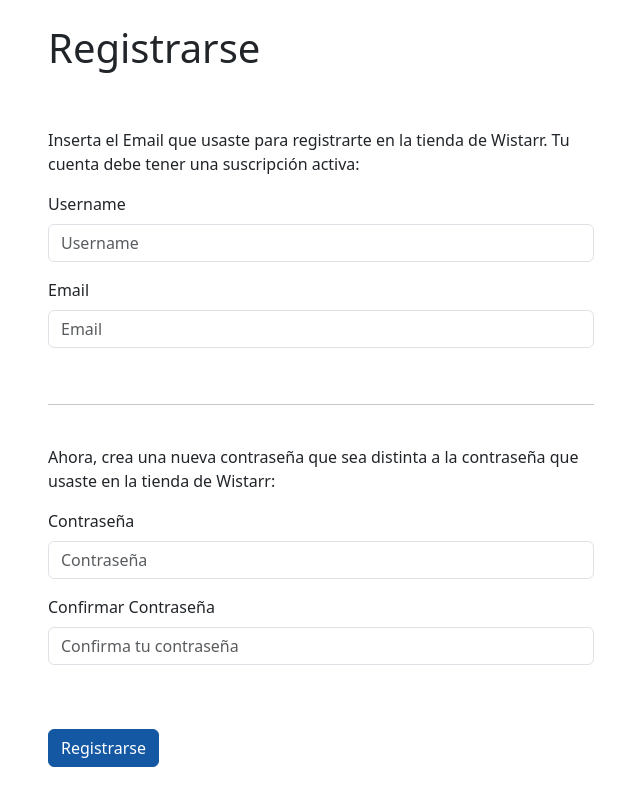
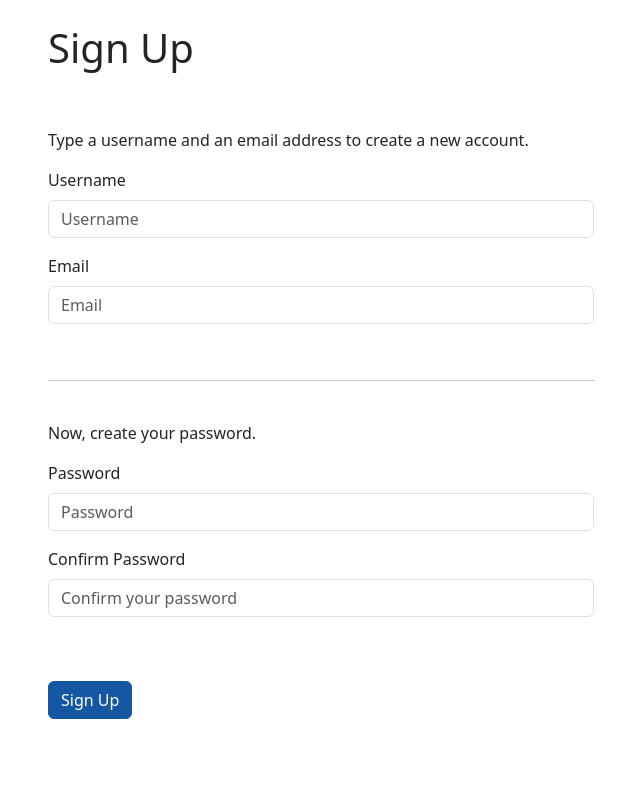
Before and after one commit to eduardoluis11/police-academy-exams-english, a Django app: template policeAcademyExams/templates/autenticacion/registrarse.html in a window 1280 px wide. Shown: the part 58-849 px from the top of the page, without its empty margins (319-959 px from the left). After the commit the page ends 777 px from the top, so only its background shows below. Run offline with Django 5.2, Linux system fonts and the light colour scheme; the template is opened without the code that fills it: values that come from a table or form of the project are taken from there, others are empty; some libraries are stand-ins or nearby versions.

Commit message:
Translated Sign Up Form
I translated the text from the Sign Up Template.

```diff
--- a/autenticacion/forms.py
+++ b/autenticacion/forms.py
@@ -63,24 +63,24 @@ class EmailParaRegistrarseFormulario(forms.Form):
 
 """ Formulario on el Campo de la Contraseña para Registrarse.
 
-Este formulario solo tendrá el campo de la Contraseñay y el campo para Confirmar la Contraseña.
+Este formulario solo tendrá el campo de la Contraseña y el campo para Confirmar la Contraseña.
 """
 
 
 class ContraseñaParaRegistrarseFormulario(forms.Form):
     password = forms.CharField(
-        label='Contraseña',
+        label='Password',
         max_length=128,
         widget=forms.PasswordInput(attrs={
-            'placeholder': 'Contraseña',
+            'placeholder': 'Password',
             'class': 'form-control',  # Bootstrap class for input styling
         })
     )
     confirmar_password = forms.CharField(
-        label='Confirmar Contraseña',
+        label='Confirm Password',
         max_length=128,
         widget=forms.PasswordInput(attrs={
-            'placeholder': 'Confirma tu contraseña',
+            'placeholder': 'Confirm your password',
             'class': 'form-control',  # Bootstrap class for input styling
         })
     )
@@ -94,7 +94,7 @@ class ContraseñaParaRegistrarseFormulario(forms.Form):
         confirmar_password = cleaned_data.get('confirmar_password')
 
         if password and confirmar_password and password != confirmar_password:
-            raise forms.ValidationError("Las contraseñas no coinciden. Por favor, inténtalo de nuevo.")
+            raise forms.ValidationError("The passwords do not match. Please, try again.")
 
         return cleaned_data
 
--- a/autenticacion/views.py
+++ b/autenticacion/views.py
@@ -183,7 +183,7 @@ def registrarse(request):
                 login(request, new_user)
 
                 # This will render a success flash message
-                messages.success(request, 'Te has registrado exitosamente.')
+                messages.success(request, 'You have successfully created your account.')
 
                 # This will redirect the logged user to the home page
                 return redirect('inicio')
@@ -324,7 +324,7 @@ def registrarse(request):
 
         else:
             # If the form is invalid, show a generic form error message
-            messages.error(request, 'Por favor, corrige los errores en el formulario.')
+            messages.error(request, 'Please, fix the errors in the form.')
 
     else:  # Esto renderiza el formulario si no se ha enviado el formulario
         # Esto crea una instancia del Formulario con el Email para Registrarse
@@ -532,7 +532,7 @@ def iniciar_sesion(request):
 
         else:   # If the form is invalid,
             # Show a generic form error message
-            messages.error(request, 'Por favor, corrige los errores en el formulario.')
+            messages.error(request, 'Please, fix the errors in the form.')
 
     else:  # Esto renderiza el formulario si no se ha enviado
         # Esto crea una instancia del Formulario de Django de  Inicio de Sesion
--- a/policeAcademyExams/templates/autenticacion/registrarse.html
+++ b/policeAcademyExams/templates/autenticacion/registrarse.html
@@ -2,27 +2,27 @@
 
 {# Esto me renderiza el título de la pagina en la pestaña del navegador  #}
 
-{% block title %}Registrarse{% endblock %}
+{% block title %}Sign Up{% endblock %}
 
 {# Agregue la disposicion / layout para ponerle el bootstrap y los mensajes de flash de error o confirmacion.  #}
 
 {# Esto me agrega los enlaces para la barra de navegación que tengo en mi template de disposicion de autenticacion #}
 {% block nav_items %}
     <li class="nav-item">
-        <a class="nav-link" href="{% url 'inicio' %}">Inicio</a>
+        <a class="nav-link" href="{% url 'inicio' %}">Home</a>
     </li>
     {% if user.is_authenticated %}
         <li class="nav-item">
-            <a class="nav-link" href="{% url 'cerrar_sesion' %}">Cerrar Sesión</a>
+            <a class="nav-link" href="{% url 'cerrar_sesion' %}">Log Out</a>
         </li>
     {% else %}
         {# Si el usuario no ha iniciado sesión, le mostraré los enlaces para autenticarse y para registrarse #}
         <li class="nav-item">
             {# El "active" resalta el enlace de la pagina actual en el navbar #}
-            <a class="nav-link" href="{% url 'iniciar_sesion' %}">Iniciar Sesión</a>
+            <a class="nav-link" href="{% url 'iniciar_sesion' %}">Log In</a>
         </li>
         <li class="nav-item">
-            <a class="nav-link active" href="{% url 'registrarse' %}">Registrarse</a>
+            <a class="nav-link active" href="{% url 'registrarse' %}">Sign Up</a>
         </li>
     {% endif %}
 {% endblock %}
@@ -30,7 +30,7 @@
 {# Esto me renderiza el contenido de esta pagina. Sin el "block content", nada se renderiza  #}
 {% block content %}
 
-    {# Esto creará un Grid de Bootsrap de 1 fila y 3 columnas. Asi, pondre el formulario en el centro. #}
+    {# Esto creará un Grid de Bootstrap de 1 fila y 3 columnas. Asi, pondre el formulario en el centro. #}
     <div class="row">   {# Fila #}
 
         {# Columna 1: Todo vacio #}
@@ -40,7 +40,7 @@
         <div class="col-md-6">
 
 
-            <h1>Registrarse</h1>
+            <h1>Sign Up</h1>
             <br>
             <br>
 
@@ -58,10 +58,10 @@
 
                 <!-- Campo del Email -->
                 <p>
-                    Inserta el Email que usaste para registrarte en la tienda de Wistarr. Tu cuenta debe tener una suscripción activa:
+                    Type a username and an email address to create a new account.
                 </p>
 
-                {# Campo de email con los estilos de Bootsrap #}
+                {# Campo de email con los estilos de Bootstrap #}
                 {% for field in emailForm %}
                     <div class="mb-3">
                         <label for="{{ field.id_for_label }}" class="form-label">{{ field.label }}</label>
@@ -75,17 +75,13 @@
                 {% endfor %}
 
                 <br>
-
-
                 <hr>
-
                 <br>
 
 
                 <!-- Campos de las Contraseñas -->
                 <p>
-                    Ahora, crea una nueva contraseña que sea distinta a la contraseña que usaste en la tienda de
-                    Wistarr:
+                    Now, create your password.
                 </p>
                 {# Si las contraseñas no coinciden, esto imprimira el mensaje flash de error con estilos de Bootstrap #}
                 {% if passwordForm.non_field_errors %}
@@ -115,7 +111,7 @@
                 <br>
 
                 {# Botón para registrarse #}
-                <button class="btn btn-primary" type="submit">Registrarse</button>
+                <button class="btn btn-primary" type="submit">Sign Up</button>
                 <br>
                 <br>
             </form>
```
